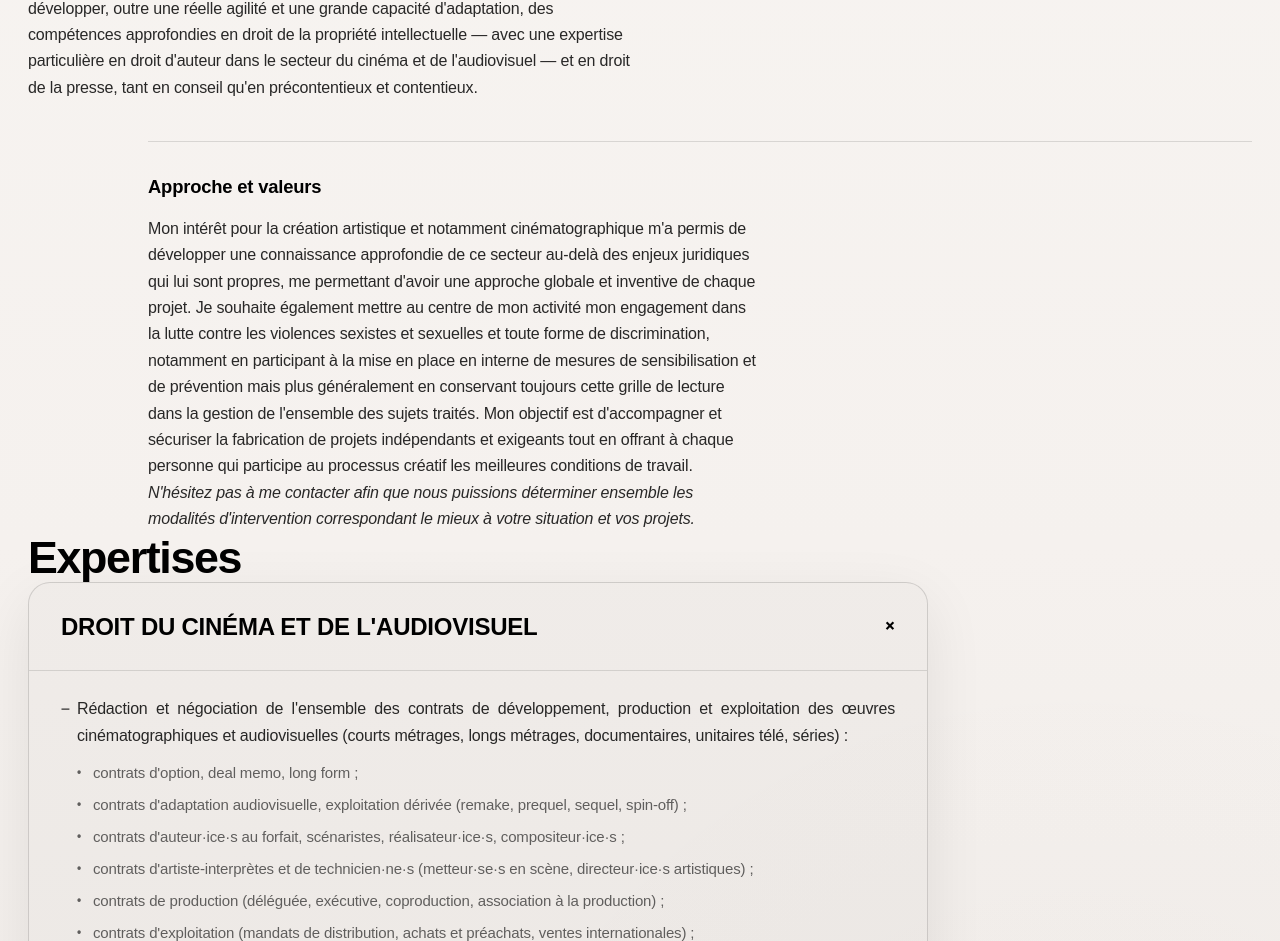
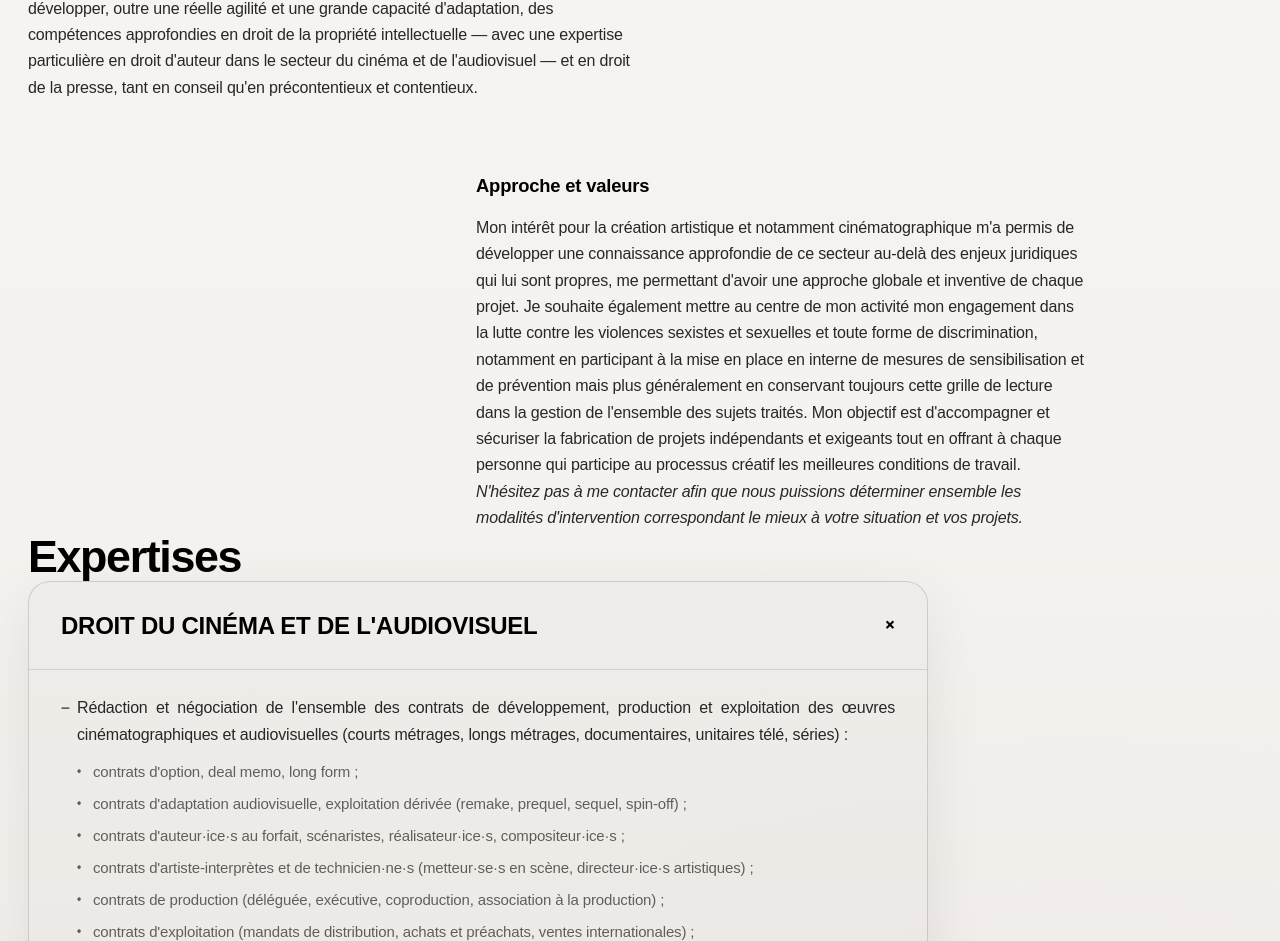
Before and after one commit to ludovicbeot/site-claire-lise, a Next.js app: page / in a window 1280 px wide. Shown: the part 1412-2353 px from the top of the page. Built offline with nearby package versions, Linux system fonts and the light colour scheme; a web font is replaced by a local one.

Commit message:
Update globals.css

```diff
--- a/app/globals.css
+++ b/app/globals.css
@@ -402,11 +402,11 @@ body {
 .presentation-section + .presentation-section {
   margin-top: 40px;
   padding-top: 32px;
-  border-top: 1px solid var(--line);
+  border-top: none;
 }
 
 .presentation-section--shifted {
-  margin-left: clamp(52px, 10vw, 120px);
+  margin-left: clamp(200px, 35vw, 500px);
 }
 
 .presentation-section--shifted .presentation-row {
```
